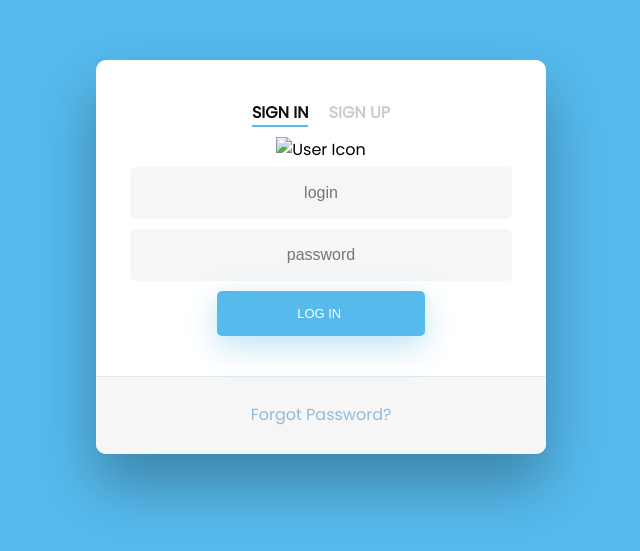
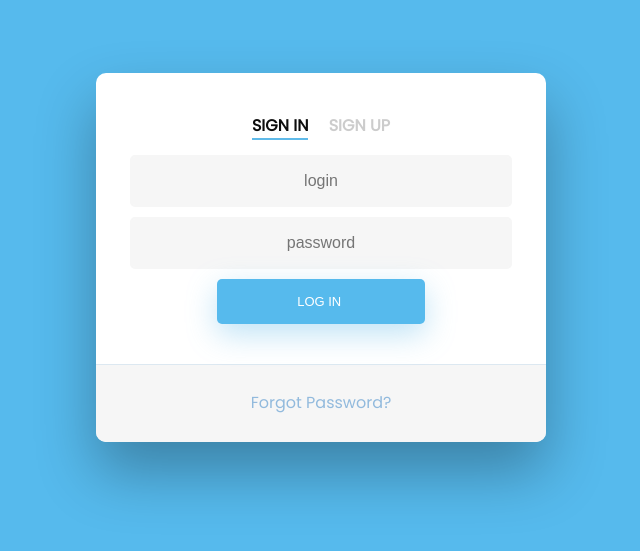
Before and after one commit to Geraldvilladores21/PROF-ELECT-WS101, a plain HTML site: page login.html in a window 1280 px wide. Shown: the part 151-702 px from the top of the page, without its empty margins (319-959 px from the left). Drawn offline with Linux system fonts and the light colour scheme.

Commit message:
New Oragnized

```diff
--- a/login.html
+++ b/login.html
@@ -12,7 +12,7 @@
 
     <!-- Icon -->
     <div class="fadeIn first">
-      <img src="" id="icon" alt="User Icon" />
+
     </div>
 
     <!-- Login Form -->
```
